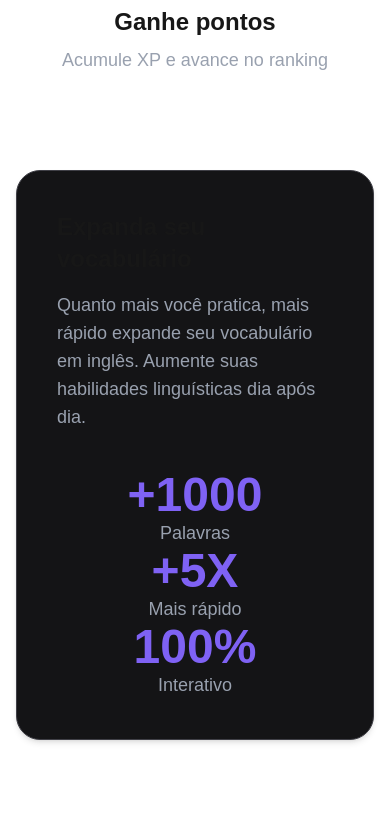
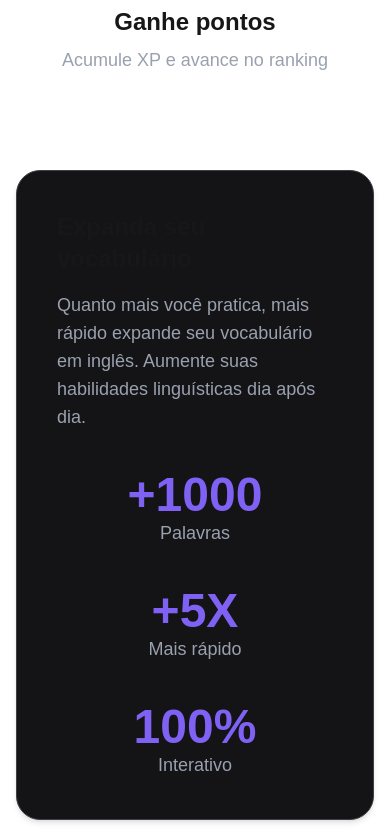
Before and after one commit to ViniNathan/glossary-app, a Next.js app in the folder frontend/: page / in a window 390 px wide. Shown: the part 3186-4022 px from the top of the page. Before the commit the page ends 3942 px from the top, so only its background shows below. Built offline with nearby package versions, Linux system fonts and the light colour scheme.

Commit message:
style: adjust layout and ga´of stats container for improved alignment

```diff
--- a/frontend/src/app/components/HomepageCard.tsx
+++ b/frontend/src/app/components/HomepageCard.tsx
@@ -27,7 +27,7 @@ function HomepageCard() {
             <h1 className="text-2xl font-semibold">Expanda seu vocabulário</h1>
             <p className="text-lg text-gray-400">Quanto mais você pratica, mais rápido expande seu vocabulário em inglês. Aumente suas habilidades linguísticas dia após dia.</p>
           </div>
-          <div className="w-9/10 md:w-1/2 flex flex-col md:flex-row justify-between items-center">
+          <div className="w-9/10 md:w-1/2 flex flex-col md:flex-row justify-center md:justify-between items-center gap-10 md:gap-0">
             {stats.map(stat => (
               <div key={stat.id} className="text-center flex flex-col justify-center items-center">
                 <h1 className="text-5xl font-bold text-[#7f62f4]">{stat.value}</h1>
```
